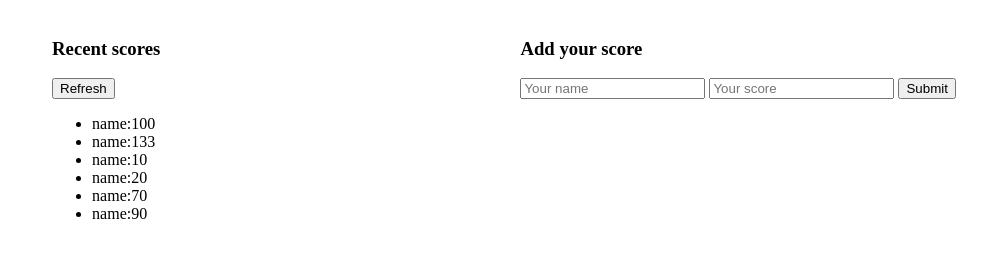
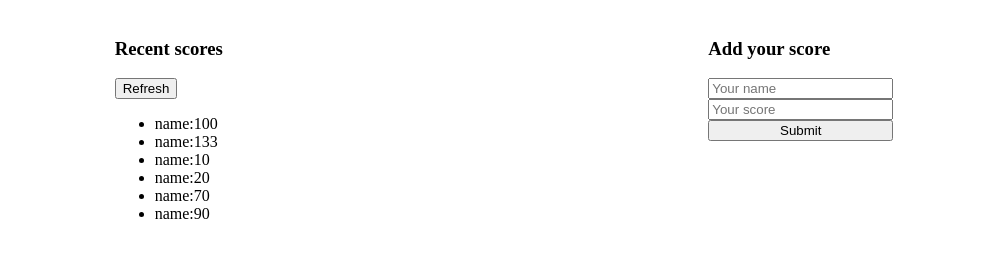
Before and after one commit to Richez003/leaderboard-app, a website built with webpack: page src/index.html in a window 1280 px wide. Shown: the part 61-318 px from the top of the page, without its empty margins (136-1123 px from the left). Built offline with nearby package versions, Linux system fonts and the light colour scheme.

Commit message:
Add properties to #form.

```diff
--- a/src/style.css
+++ b/src/style.css
@@ -14,5 +14,6 @@
 }
 
 #form {
-
+    display: flex;
+    flex-direction: column;
 }
```
